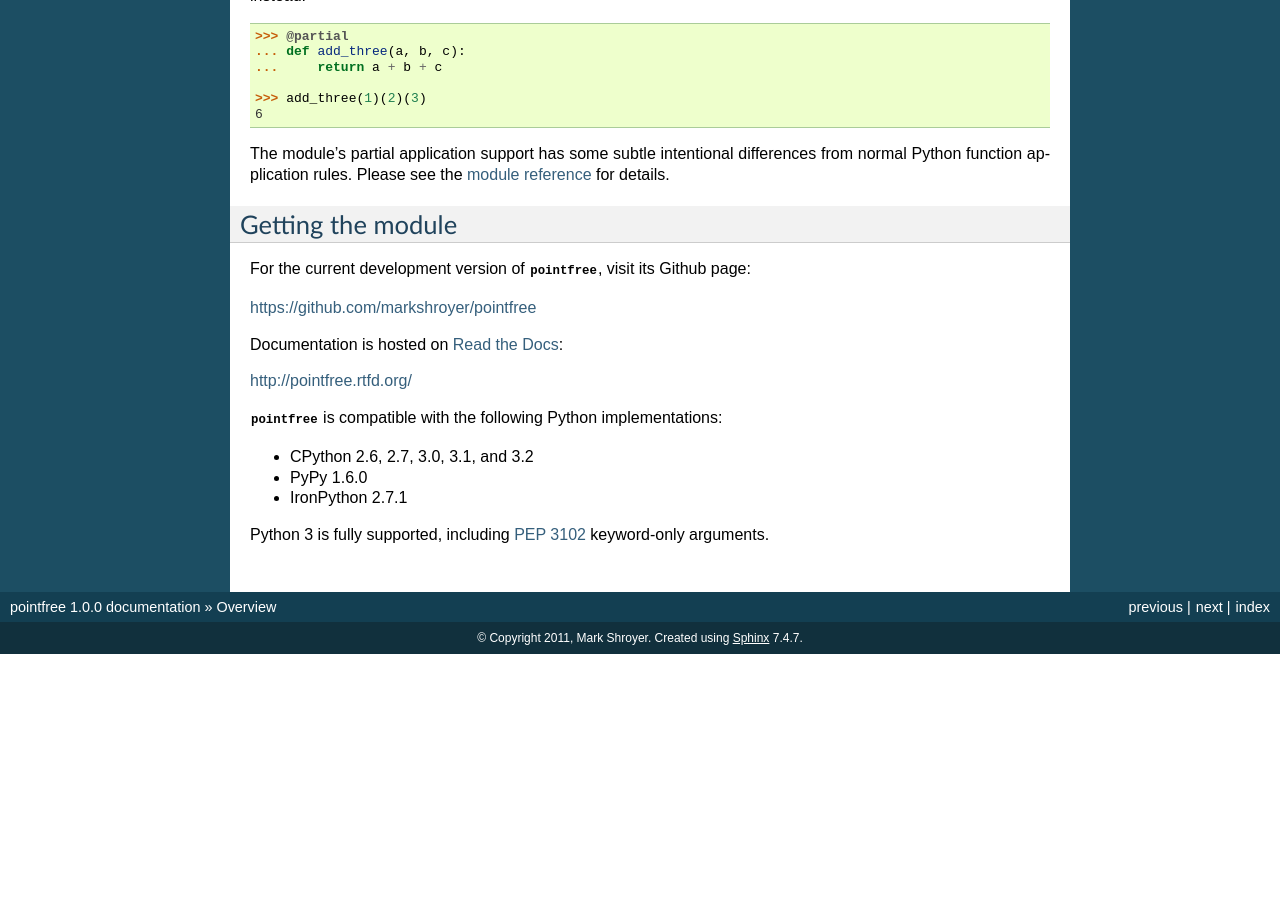
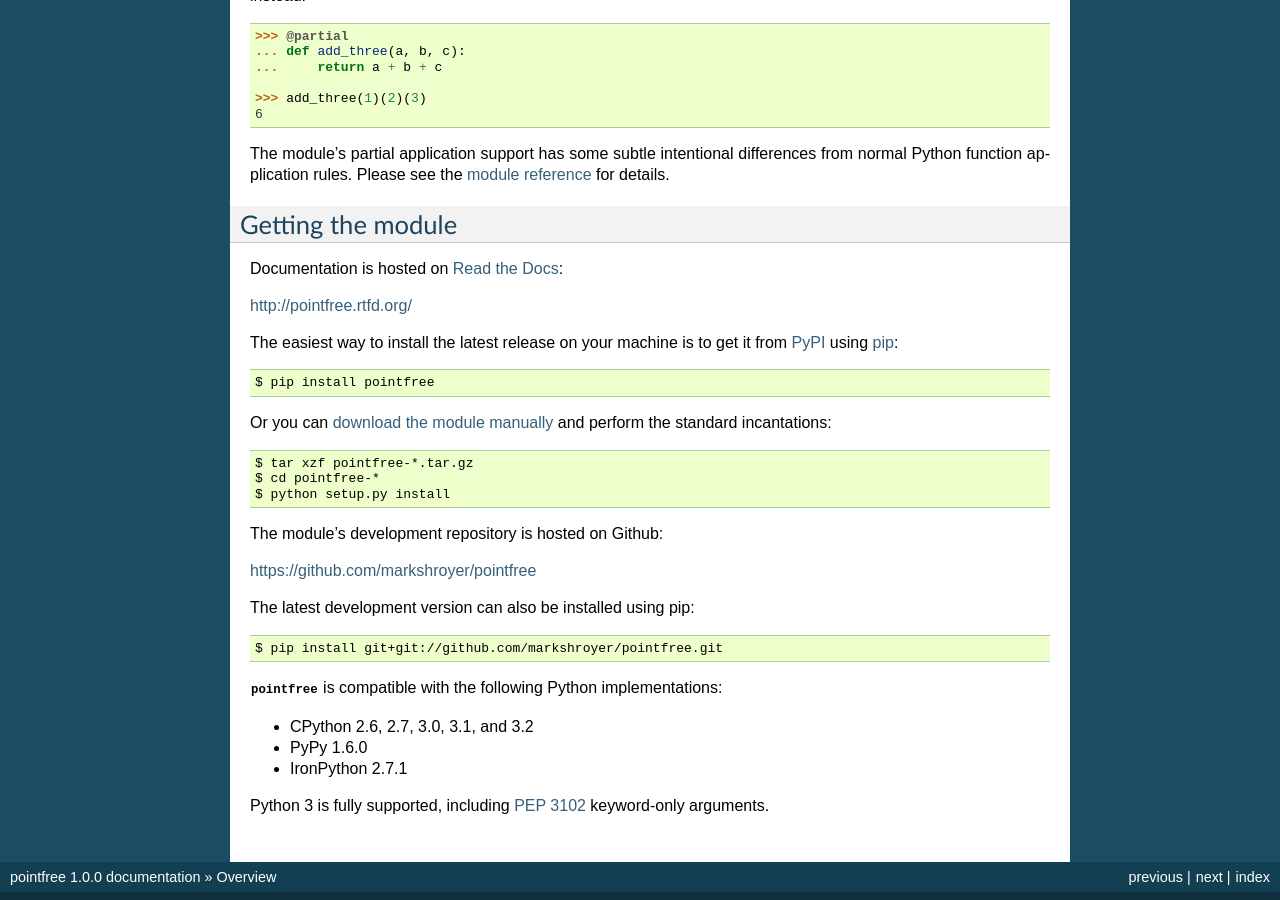
Before and after one commit to mshroyer/pointfree, a Sphinx documentation site: the page built from doc/overview.rst, in a window 1280 px wide and 900 px high, scrolled down 2094 px. Built offline with Sphinx 7.4.7, drawn with Linux system fonts in a browser that asks for light colours; before the commit the page ends 2748 px from its top, so only the background shows below that.

Commit message:
Add PyPI installation instructions

```diff
--- a/doc/overview.rst
+++ b/doc/overview.rst
@@ -148,16 +148,36 @@ differences from normal Python function application rules.  Please see the
 Getting the module
 ------------------
 
-For the current development version of :py:mod:`pointfree`, visit its
-Github page:
-
-https://github.com/markshroyer/pointfree
-
 Documentation is hosted on `Read the Docs`_:
 
 http://pointfree.rtfd.org/
 
 .. _`Read the Docs`: http://www.readthedocs.org/
+
+The easiest way to install the latest release on your machine is to get it
+from PyPI_ using pip_::
+
+    $ pip install pointfree
+
+.. _PyPI: https://pypi.python.org/
+
+.. _pip: http://pypi.python.org/pypi/pip
+
+Or you can `download the module manually
+<https://pypi.python.org/pypi/pointfree/>`_ and perform the standard
+incantations::
+
+    $ tar xzf pointfree-*.tar.gz
+    $ cd pointfree-*
+    $ python setup.py install
+
+The module's development repository is hosted on Github:
+
+https://github.com/markshroyer/pointfree
+
+The latest development version can also be installed using pip::
+
+    $ pip install git+git://github.com/markshroyer/pointfree.git
 
 :py:mod:`pointfree` is compatible with the following Python
 implementations:
```
Also changed, not shown: README.rst (+25 -5 lines).
